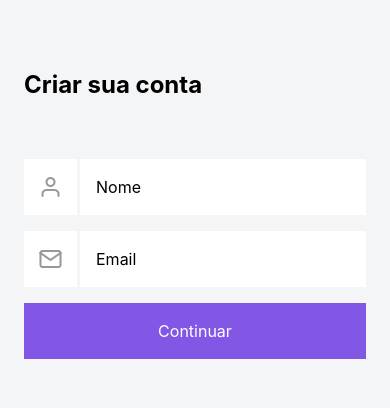
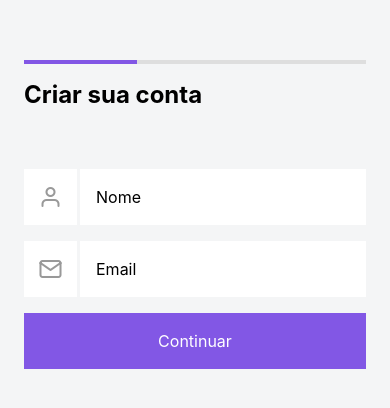
Before and after one commit to ricardocardoso90/react-native-project-rnform, a React Native app: screen / in a window 390 px wide. Shown: the part 208-616 px from the top of the page. Built offline with nearby package versions, Linux system fonts and the light colour scheme.

Commit message:
update commit

```diff
--- a/src/@types/navigation.d.ts
+++ b/src/@types/navigation.d.ts
@@ -4,6 +4,7 @@ export declare global {
       formStepOne: undefined;
       formStepTwo: undefined;
       formStepThree: undefined;
+      finish: undefined;
     };
   };
 };
--- /dev/null
+++ b/src/components/Progress/index.tsx
@@ -0,0 +1,14 @@
+import { styles } from "./styles";
+import { View } from "react-native";
+
+type Props = {
+  progress: number;
+};
+
+export function Progress({ progress }: Props) {
+  return (
+    <View style={styles.container}>
+      <View style={[styles.progress, { width: `${progress}%` }]} />
+    </View>
+  )
+};
--- /dev/null
+++ b/src/components/Progress/styles.ts
@@ -0,0 +1,13 @@
+import { StyleSheet } from "react-native";
+
+export const styles = StyleSheet.create({
+  container: {
+    width: '100%',
+    height: 4,
+    backgroundColor: '#DEDEDE'
+  },
+  progress: {
+    height: 4,
+    backgroundColor: '#8257E5'
+  }
+});
--- a/src/routes/account.routes.tsx
+++ b/src/routes/account.routes.tsx
@@ -3,6 +3,7 @@ import { createNativeStackNavigator } from "@react-navigation/native-stack"
 import { FormStepOne } from "../screens/FormStepOne";
 import { FormStepTwo } from "../screens/FormStepTwo";
 import { FormStepThree } from "../screens/FormStepThree";
+import { Finish } from "../screens/Finish";
 
 const { Navigator, Screen } = createNativeStackNavigator();
 
@@ -12,6 +13,7 @@ export function AccountRoutes() {
       <Screen name="formStepOne" component={FormStepOne} />
       <Screen name="formStepTwo" component={FormStepTwo} />
       <Screen name="formStepThree" component={FormStepThree} />
+      <Screen name="finish" component={Finish} />
     </Navigator>
   )
 };
--- a/src/screens/Finish/index.tsx
+++ b/src/screens/Finish/index.tsx
@@ -1,3 +1,17 @@
+import { styles } from "./styles";
+import { Text, View } from "react-native";
+import { useAccountForm } from "../../hooks/useAccountForm";
+
 export function Finish() {
+  const { accountFormData } = useAccountForm();
 
+  return (
+    <View style={styles.container}>
+      <Text style={styles.title}>Nome: {accountFormData.name}</Text>
+      <Text style={styles.title}>Email: {accountFormData.email}</Text>
+      <Text style={styles.title}>Data de Nascimento: {accountFormData.birth}</Text>
+      <Text style={styles.title}>Telefone: {accountFormData.phone}</Text>
+      <Text style={styles.title}>Senha: {accountFormData.password} / {accountFormData.passwordConfirmation}</Text>
+    </View>
+  )
 };
--- a/src/screens/Finish/styles.ts
+++ b/src/screens/Finish/styles.ts
@@ -0,0 +1,12 @@
+import { StyleSheet } from "react-native";
+
+export const styles = StyleSheet.create({
+  container: {
+    flex: 1,
+    alignItems: 'center',
+    justifyContent: 'center',
+  },
+  title: {
+    fontSize: 18,
+  }
+});
--- a/src/screens/FormStepOne/index.tsx
+++ b/src/screens/FormStepOne/index.tsx
@@ -6,6 +6,7 @@ import { Button } from "../../components/Button";
 import { Text, TextInput, View } from "react-native";
 import { useNavigation } from "@react-navigation/native";
 import { useAccountForm } from "../../hooks/useAccountForm";
+import { Progress } from "../../components/Progress";
 
 export function FormStepOne() {
   const { navigate } = useNavigation();
@@ -21,6 +22,7 @@ export function FormStepOne() {
 
   return (
     <View style={styles.container}>
+      <Progress progress={33}/>
       <Text style={styles.title}>Criar sua conta</Text>
 
       <Input
--- a/src/screens/FormStepThree/index.tsx
+++ b/src/screens/FormStepThree/index.tsx
@@ -5,15 +5,19 @@ import { Input } from "../../components/Input";
 import { Button } from "../../components/Button";
 import { Text, TextInput, View } from "react-native";
 import { useAccountForm } from "../../hooks/useAccountForm";
+import { useNavigation } from "@react-navigation/native";
+import { Progress } from "../../components/Progress";
 
 export function FormStepThree() {
+  const { navigate } = useNavigation();
+  const passwordConfirmationRef = useRef<TextInput>(null);
   const { control, handleSubmit, formState: { errors }, getValues } = useForm();
-  const passwordConfirmationRef = useRef<TextInput>(null);
 
   const { updateFormData } = useAccountForm();
 
   function handleNextStep(data: any) {
     updateFormData(data);
+    navigate("finish");
   };
 
   function validationPasswordConfirmation(passwordConfirmation: string) {
@@ -24,6 +28,7 @@ export function FormStepThree() {
 
   return (
     <View style={styles.container}>
+      <Progress progress={100}/>
       <Text style={styles.title}>Escolha sua senha</Text>
 
       <Input
--- a/src/screens/FormStepTwo/index.tsx
+++ b/src/screens/FormStepTwo/index.tsx
@@ -6,6 +6,7 @@ import { Button } from "../../components/Button";
 import { Text, TextInput, View } from "react-native";
 import { useNavigation } from "@react-navigation/native";
 import { useAccountForm } from "../../hooks/useAccountForm";
+import { Progress } from "../../components/Progress";
 
 export function FormStepTwo() {
   const { navigate } = useNavigation();
@@ -21,6 +22,7 @@ export function FormStepTwo() {
 
   return (
     <View style={styles.container}>
+      <Progress progress={66}/>
       <Text style={styles.title}>Suas informações</Text>
 
       <Input
```
